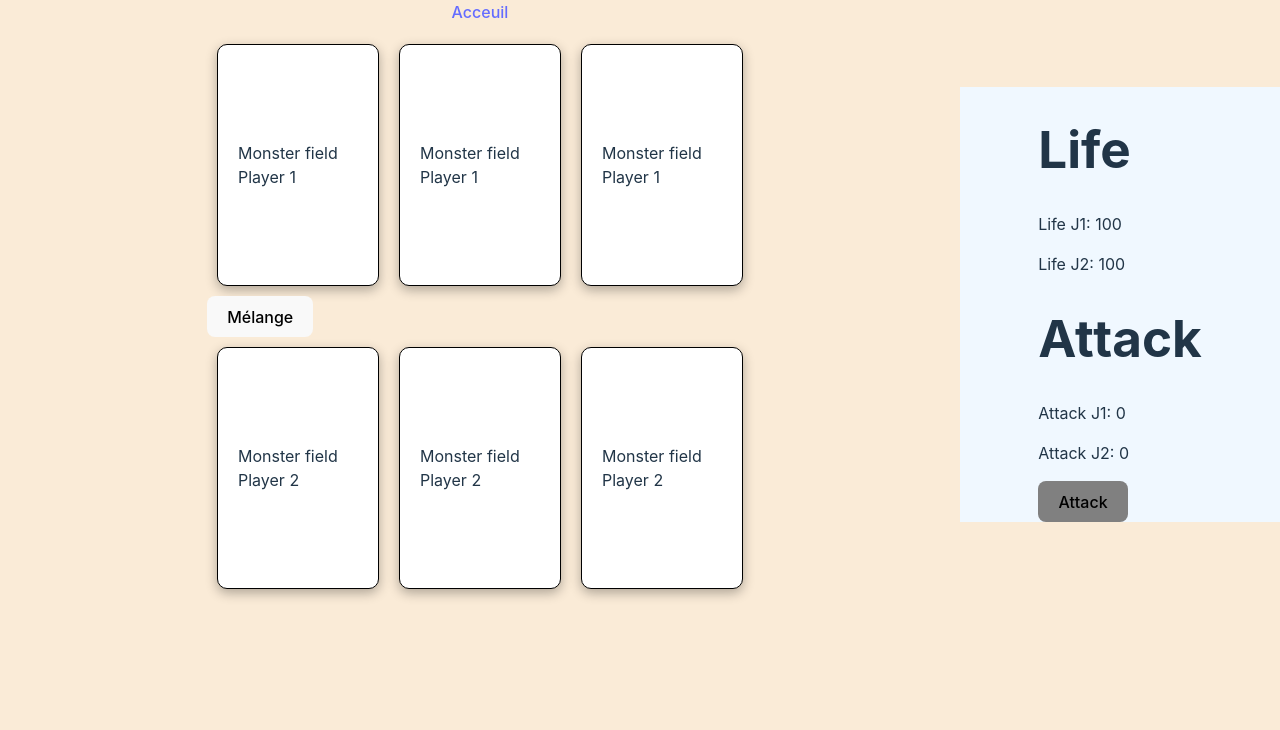
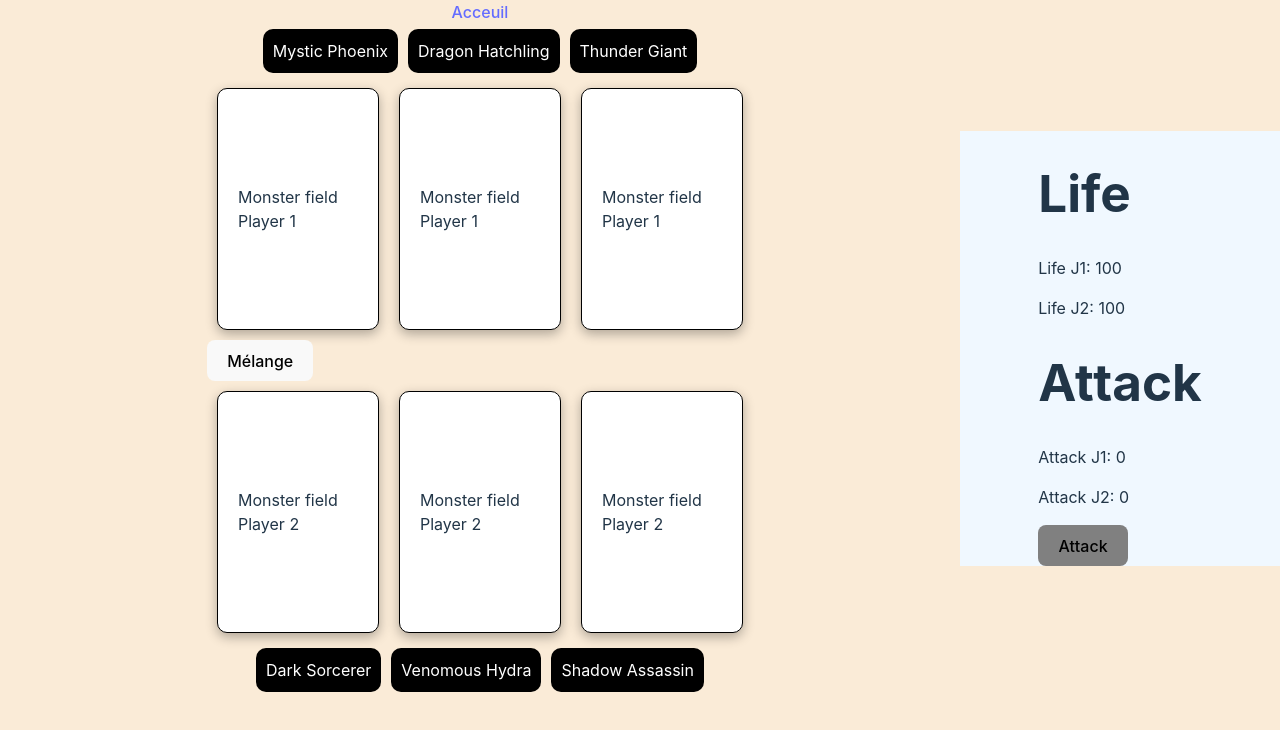
Before and after one commit to SABALBALJaoudat/CardGame, a React (Vite) app: page /game in a window 1280 px wide. Shown: the top 730 px of the page. Built offline with nearby package versions, Linux system fonts and the light colour scheme.

Commit message:
Update Bug : non visualisation des premieres cartes quand on clique sur play. Visualisation possible que apres 2 mélanges. Prblm de render des elements et de useEffect non utilisé.

```diff
--- a/src/Data/DecksInitializer.ts
+++ b/src/Data/DecksInitializer.ts
@@ -44,7 +44,7 @@ const DecksInitializer = () => {
 
 export default DecksInitializer;
 
-// Remplissage des decks de manière aléatoire
+// // Remplissage des decks de manière aléatoire
 // const allCards_copy = [...allCards]
 // const shuffledCards = shuffleArray(allCards_copy);
 // export const deck_J1 = shuffledCards.slice(0, 10).map((card, index) => ({
--- a/src/Page/Board.tsx
+++ b/src/Page/Board.tsx
@@ -6,11 +6,9 @@ import { ZoomCard } from '../Component/ZoomCard';
 import Score from "../Component/Score";
 import { RootState } from '../Store/store';
 import { useSelector } from 'react-redux';
-// import { deck_J1 as initialDeck_J1, deck_J2 as initialDeck_J2 } from '../Data/Deck';
+// import { deck_J1 as initialDeck_J1, deck_J2 as initialDeck_J2 } from '../Data/DecksInitializer';
 
 export default function Board() {
-  const deck_J1: Card[] = useSelector((state: RootState) => state.decks.deck_J1);
-  const deck_J2: Card[] = useSelector((state: RootState) => state.decks.deck_J2);
 
   //Plateau de jeu
   const containers_monsters_J1 = ['zone_monsters_J1_1', 'zone_monsters_J1_2', 'zone_monsters_J1_3'];
@@ -20,6 +18,8 @@ export default function Board() {
   // Initialisation des états pour les mains et les decks
   // const [deck_J1] = useState(initialDeck_J1);
   // const [deck_J2] = useState(initialDeck_J2);
+  const deck_J1: Card[] = useSelector((state: RootState) => state.decks.deck_J1);
+  const deck_J2: Card[] = useSelector((state: RootState) => state.decks.deck_J2);
   const [hand_J1, setHand_J1] = useState(deck_J1.slice(0, 3));
   const [hand_J2, setHand_J2] = useState(deck_J2.slice(0, 3));
   const [attack_J1, setAttack_J1] = useState(0);
@@ -34,6 +34,26 @@ export default function Board() {
       return acc;
     }, {} as { [key: string]: string | null })
   });
+
+  useEffect(() => {
+    if (deck_J1.length > 0) {
+      setHand_J1(deck_J1.slice(0, 3));
+    }
+    if (deck_J2.length > 0) {
+      setHand_J2(deck_J2.slice(0, 3));
+    }
+    setParent({
+      ...deck_J1.reduce((acc, monster) => {
+        acc[monster.id] = null;
+        return acc;
+      }, {} as { [key: string]: string | null }),
+      ...deck_J2.reduce((acc, monster) => {
+        acc[monster.id] = null;
+        return acc;
+      }, {} as { [key: string]: string | null })
+    });
+  }, [deck_J1, deck_J2]);
+
 
   const shuffleHand = () => {
     // Filter out the cards that are already in hand_J1 or in the droppable area
```
